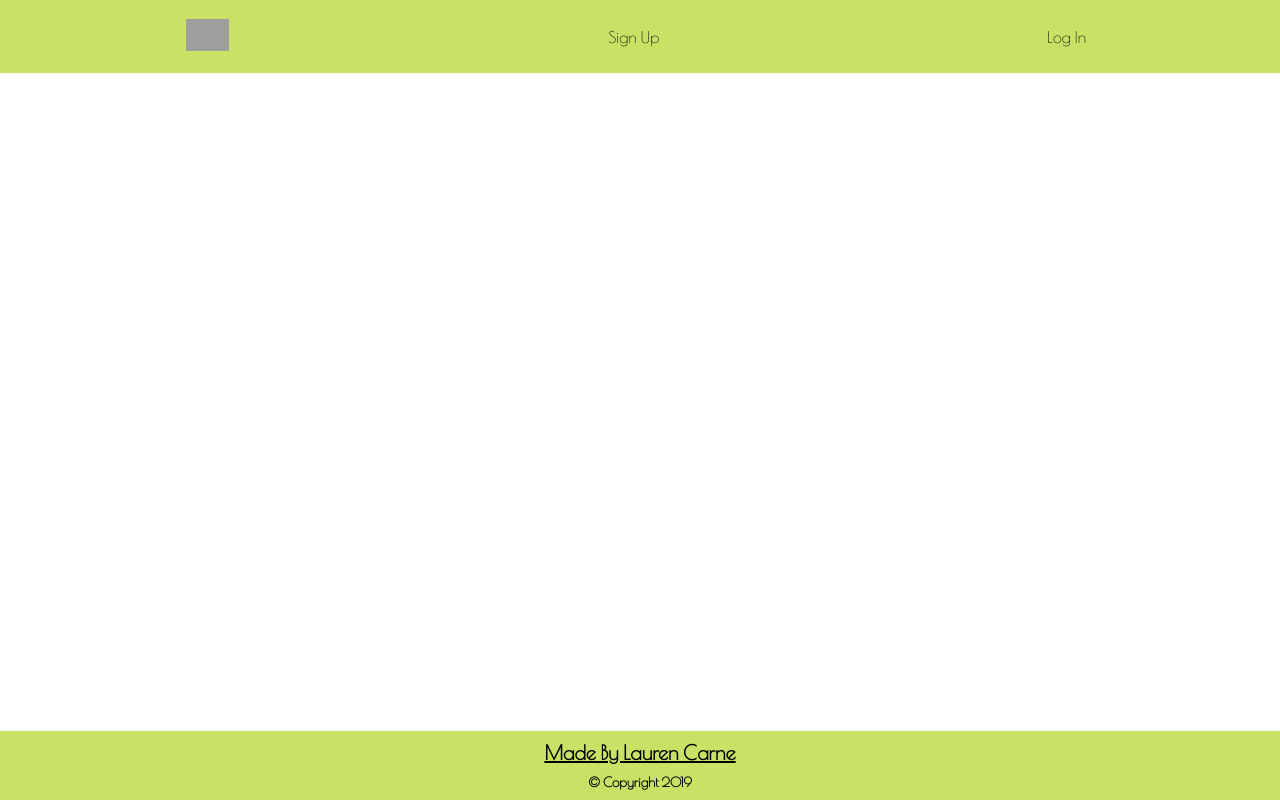
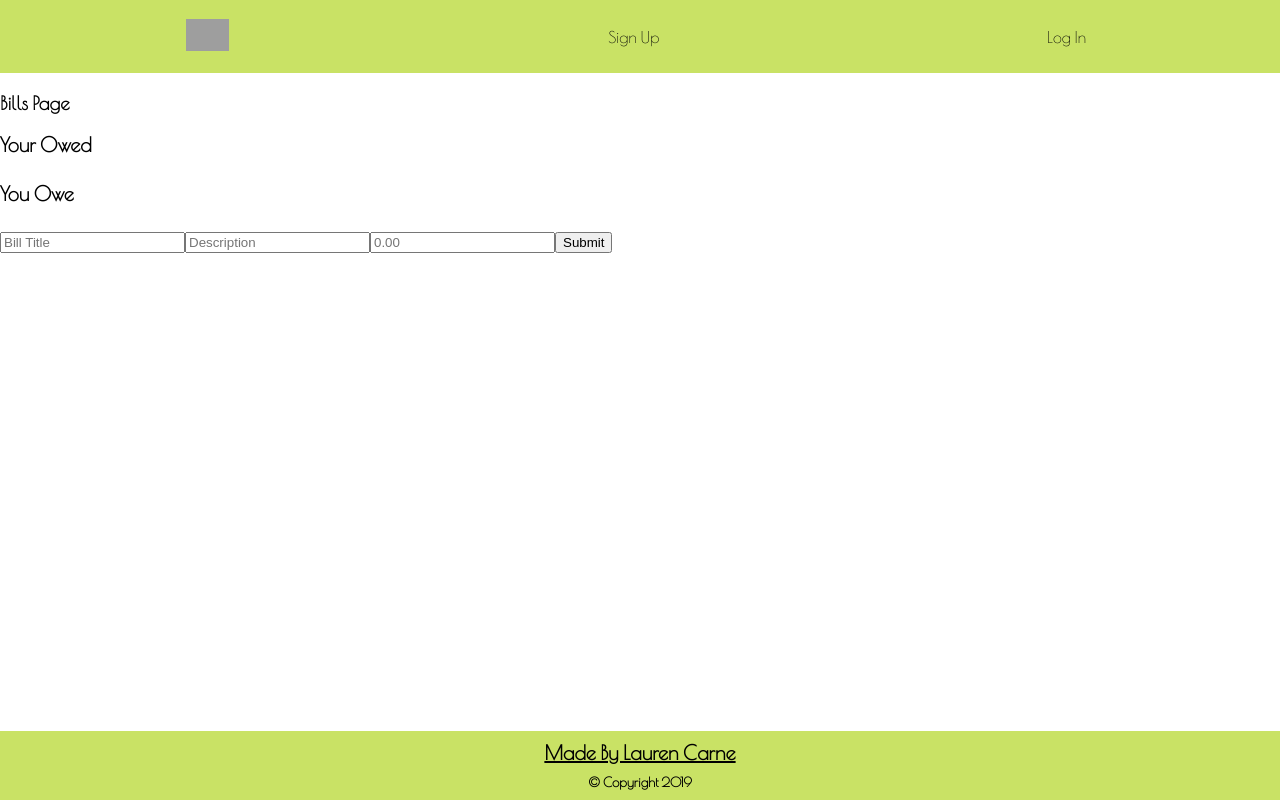
Before and after one commit to Laurencarne/SquadGoals, a React (Create React App) app: page /bills in a window 1280 px wide. Built offline with nearby package versions, Linux system fonts and the light colour scheme; grey boxes are pictures that could not be loaded.

Commit message:
Added calender and working on bill split

```diff
--- /dev/null
+++ b/src/Components/Bills/BillsLandingPage.js
@@ -0,0 +1,55 @@
+import React from "react";
+import { Redirect } from "react-router-dom";
+import DisplayBill from "./DisplayBill";
+import CreateBill from "./CreateBill";
+
+class BillsLandingPage extends React.Component {
+  render() {
+    const { user, flatmates, logged_in, bills, addBill } = this.props;
+    return (
+      <>
+        {!logged_in && user ? (
+          <div>
+            <Redirect to="/" />
+          </div>
+        ) : (
+          <div>
+            <h3>Bills Page</h3>
+            <h4>Your Owed</h4>
+            {this.props.bills
+              .filter(oneBill => oneBill.flatmate_id === user.id)
+              .map(bill => (
+                <DisplayBill
+                  key={bill.id}
+                  bill={bill}
+                  user={user}
+                  flatmates={flatmates}
+                  logged_in={logged_in}
+                />
+              ))}
+            <h4>You Owe</h4>
+            {bills
+              .filter(oneBill => oneBill.flatmate_id !== user.id)
+              .map(bill => (
+                <DisplayBill
+                  key={bill.id}
+                  bill={bill}
+                  user={user}
+                  flatmates={flatmates}
+                  logged_in={logged_in}
+                />
+              ))}
+            <CreateBill
+              addBill={addBill}
+              user={user}
+              logged_in={logged_in}
+              flatmates={flatmates}
+            />
+          </div>
+        )}
+      </>
+    );
+  }
+}
+
+export default BillsLandingPage;
--- /dev/null
+++ b/src/Components/Bills/CreateBill.js
@@ -0,0 +1,116 @@
+import React from "react";
+import { Redirect } from "react-router-dom";
+
+let flatmateHolder = [];
+
+class CreateBill extends React.Component {
+  state = {
+    name: "",
+    total: "",
+    desc: "",
+    flatmate_id: ""
+  };
+
+  handleChange = e => {
+    this.setState({
+      [e.target.name]: e.target.value
+    });
+  };
+
+  handleAvatarClick = flatmate => {
+    if (!flatmateHolder.includes(flatmate)) {
+      flatmateHolder.push(flatmate);
+    } else if (flatmateHolder.includes(flatmate)) {
+      flatmateHolder = flatmateHolder.filter(t => t !== flatmate);
+    }
+    console.log(flatmateHolder);
+  };
+
+  handleSubmit = e => {
+    e.preventDefault();
+
+    let bill = {
+      name: this.state.name,
+      total: this.state.total,
+      desc: this.state.desc,
+      flatmate_id: this.props.user.id
+    };
+
+    this.props.addBill(bill).then(data =>
+      this.setState({
+        bill_id: data.id
+      })
+    );
+
+    let bill_split = {};
+
+    flatmateHolder.map(
+      flatmate =>
+        (bill_split = {
+          flatmate_id: flatmate,
+          bill_id: "",
+          total_owed: this.state.total
+        })
+    );
+
+    // console.log(bill);
+  };
+
+  render() {
+    return (
+      <>
+        {!this.props.logged_in && this.props.user ? (
+          <div>
+            <Redirect to="/" />
+          </div>
+        ) : (
+          <div>
+            <form onSubmit={this.handleSubmit}>
+              <span
+                onClick={e => this.handleAvatarClick(parseInt(e.target.id))}
+                className="flatmate"
+              >
+                {this.props.flatmates.map(flatmate => (
+                  <>
+                    <img
+                      className="avatar"
+                      src={flatmate.avatar}
+                      alt="flatmates avatar"
+                      id={flatmate.id}
+                    />
+                    <p id={flatmate.id}>{flatmate.first_name}</p>
+                  </>
+                ))}
+              </span>
+              <input
+                value={this.state.name}
+                placeholder="Bill Title"
+                name="name"
+                onChange={this.handleChange}
+                type="text"
+              ></input>
+              <input
+                value={this.state.desc}
+                placeholder="Description"
+                name="desc"
+                onChange={this.handleChange}
+                type="text"
+              ></input>
+              <input
+                value={this.state.total}
+                placeholder="0.00"
+                name="total"
+                onChange={this.handleChange}
+                type="number"
+                step="0.01"
+              ></input>
+              <input type="submit"></input>
+            </form>
+          </div>
+        )}
+      </>
+    );
+  }
+}
+
+export default CreateBill;
--- /dev/null
+++ b/src/Components/Bills/DisplayBill.js
@@ -0,0 +1,52 @@
+import React from "react";
+import { Redirect } from "react-router-dom";
+
+class DisplayBill extends React.Component {
+  render() {
+    const { flatmate_id, desc, name, total, bill_splits } = this.props.bill;
+
+    return (
+      <>
+        {!this.props.logged_in && this.props.user ? (
+          <div>
+            <Redirect to="/" />
+          </div>
+        ) : (
+          <div>
+            <p>
+              Flatmate Owed:
+              {
+                this.props.flatmates.find(
+                  flatmate => flatmate.id === flatmate_id
+                ).first_name
+              }
+            </p>
+            <p>Bill Name: {name}</p>
+            <p>Bill Description: {desc}</p>
+            <p>Bill Total Payable: {total}</p>
+            <p>
+              Flatmates to split with: {bill_splits.length}
+              {bill_splits
+                .filter(billSplit => billSplit.flatmate_id !== flatmate_id)
+                .map(user => (
+                  <>
+                    <p>
+                      {
+                        this.props.flatmates.find(
+                          flatmate => flatmate.id === user.flatmate_id
+                        ).first_name
+                      }
+                    </p>
+                    <p>Paid: {user.paid ? "Yes" : "No"}</p>
+                    <p>Total Due: £{user.total_owed}</p>
+                  </>
+                ))}
+            </p>
+          </div>
+        )}
+      </>
+    );
+  }
+}
+
+export default DisplayBill;
--- a/src/Components/Calendar/Dnd.js
+++ b/src/Components/Calendar/Dnd.js
@@ -1,37 +1,56 @@
 import React, { Component } from "react";
 import api from "../../util/api";
-import Events from "./Events";
-import { Calendar, Views, momentLocalizer } from "react-big-calendar";
-import withDragAndDrop from "react-big-calendar/lib/addons/dragAndDrop";
 import moment from "moment";
+import { Calendar, momentLocalizer } from "react-big-calendar";
 import "react-big-calendar/lib/css/react-big-calendar.css";
 
 const localizer = momentLocalizer(moment);
+moment.locale("en-GB");
+
+let eventsArray = [];
 
 class Dnd extends React.Component {
   constructor() {
     super();
     this.state = {
-      events: []
+      events: [],
+      arrayEvents: []
     };
   }
   componentDidMount() {
     api.getEvents().then(events => this.setState({ events }));
+    this.getNewData();
   }
+
+  getNewData = () => {
+    eventsArray = this.state.events.map(event => ({
+      id: event.id,
+      start: moment(event.start).toDate(),
+      end: moment(event.end).toDate(),
+      desc: event.desc,
+      title: event.title,
+      allDay: true,
+      id: event.flatmate_id
+    }));
+    {
+      console.log(eventsArray);
+    }
+  };
 
   render() {
     return (
-      <div className="App">
+      <div>
+        {this.getNewData()}
         <Calendar
           localizer={localizer}
-          defaultDate={new Date()}
-          defaultView="month"
-          events={this.state.events}
+          events={eventsArray}
+          startAccessor="start"
+          endAccessor="end"
+          views={["month", "week", "agenda"]}
           style={{ height: "100vh" }}
         />
       </div>
     );
   }
 }
-
 export default Dnd;
--- a/src/Components/Events/Event.js
+++ b/src/Components/Events/Event.js
@@ -8,7 +8,7 @@ export default class Event extends React.Component {
   };
 
   renderDeleteWindow = id => {
-    const { title, start, end, description } = this.props.event;
+    const { title, start, end, desc } = this.props.event;
     if (this.state.clicked) {
       return (
         <div className="popOut">
@@ -20,7 +20,7 @@ export default class Event extends React.Component {
               <p key={id}>
                 {title}, on {moment(start).format("dddd Do MMMM")}
               </p>
-              <p>{description}</p>
+              <p>{desc}</p>
               <button
                 className="newEventButton"
                 onClick={() => this.props.onDeleteEventClick(id)}
--- a/src/Components/Events/Events.js
+++ b/src/Components/Events/Events.js
@@ -8,7 +8,7 @@ export default class Events extends React.Component {
   state = {
     clicked: false,
     title: "",
-    description: "",
+    desc: "",
     start: "",
     end: ""
   };
@@ -59,10 +59,10 @@ export default class Events extends React.Component {
               <p>Tell Me More: </p>
               <input
                 onChange={this.handleChange}
-                id="description"
-                type="description"
-                name="description"
-                value={this.state.description}
+                id="desc"
+                type="desc"
+                name="desc"
+                value={this.state.desc}
               />
               <div className="datesHolderOne">
                 <div className="datesOne">
@@ -107,13 +107,13 @@ export default class Events extends React.Component {
   };
 
   handleSubmit = e => {
-    const { title, description, start, end } = this.state;
+    const { title, desc, start, end } = this.state;
     e.preventDefault();
     const event = {
       event: {
         flatmate_id: this.props.user.id,
         title: title,
-        description: description ? description : "...",
+        desc: desc ? desc : "...",
         start: start,
         end: end ? end : start
       }
@@ -127,7 +127,7 @@ export default class Events extends React.Component {
     this.setState({
       clicked: false,
       title: "",
-      description: "",
+      desc: "",
       start: "",
       end: ""
     });
--- a/src/Components/Foundation/NavBar.js
+++ b/src/Components/Foundation/NavBar.js
@@ -98,6 +98,9 @@ class NavBar extends Component {
                 <Link style={navStyle} to="/tasks">
                   <p className="navButtons">Tasks</p>
                 </Link>
+                <Link style={navStyle} to="/bills">
+                  <p className="navButtons">Bills</p>
+                </Link>
                 <Link style={navStyle} to="/calendar">
                   <p className="navButtons">Calender</p>
                 </Link>
--- a/src/Containers/App.js
+++ b/src/Containers/App.js
@@ -10,6 +10,7 @@ import Profile from "../Components/Profile/Profile";
 import Tasks from "../Components/Tasks/Tasks";
 import ShoppingList from "../Components/Shopping/ShoppingList";
 import Dnd from "../Components/Calendar/Dnd";
+import BillsLandingPage from "../Components/Bills/BillsLandingPage";
 
 const token = () => localStorage.getItem("token");
 
@@ -21,7 +22,10 @@ class App extends React.Component {
     flat: null,
     events: [],
     notes: [],
-    items: []
+    items: [],
+    bills: [],
+    flatmates: [],
+    bill_splits: []
   };
 
   componentDidMount() {
@@ -32,7 +36,16 @@ class App extends React.Component {
   //////////////////// USER /////////////////////
   getUser = () => {
     api.getCurrentFlatmate().then(flatmate => {
-      const { flat, items, events, tasks, notes, ...user } = flatmate;
+      const {
+        flat,
+        bills,
+        bill_splits,
+        items,
+        events,
+        tasks,
+        notes,
+        ...user
+      } = flatmate;
       this.setState({
         logged_in: true,
         user,
@@ -40,7 +53,10 @@ class App extends React.Component {
         events,
         notes,
         tasks,
-        items
+        items,
+        bills,
+        flatmates: flat.flatmates,
+        bill_splits
       });
     });
   };
@@ -178,9 +194,29 @@ class App extends React.Component {
       });
     });
   };
+
+  addBill = bill => {
+    return api.addBillToServer(bill);
+    // .then(data => {
+    //   this.setState({
+    //     bills: [...this.state.bills, data]
+    //   });
+    // });
+  };
+
   ////////////////// RENDER /////////////////////
   render() {
-    const { logged_in, user, items, tasks, flat, events, notes } = this.state;
+    const {
+      logged_in,
+      user,
+      items,
+      tasks,
+      flat,
+      events,
+      notes,
+      bills,
+      flatmates
+    } = this.state;
     const {
       handleLogOut,
       createNewFlat,
@@ -198,7 +234,8 @@ class App extends React.Component {
       getUser,
       onAddEventClick,
       onDeleteEventClick,
-      updateFlat
+      updateFlat,
+      addBill
     } = this;
     return (
       <Router>
@@ -279,6 +316,7 @@ class App extends React.Component {
             />
             <Route
               path="/shopping"
+              exact
               render={() => (
                 <ShoppingList
                   items={items}
@@ -289,7 +327,20 @@ class App extends React.Component {
                 />
               )}
             />
-            <Route path="/calendar" render={() => <Dnd />} />
+            <Route
+              path="/bills"
+              exact
+              render={() => (
+                <BillsLandingPage
+                  bills={bills}
+                  logged_in={logged_in}
+                  flatmates={flatmates}
+                  user={user}
+                  addBill={addBill}
+                />
+              )}
+            />
+            <Route path="/calendar" exact render={() => <Dnd />} />
           </Switch>
           <Footer />
         </div>
```
Also changed, not shown: src/util/api.js (+10 -1 lines).
